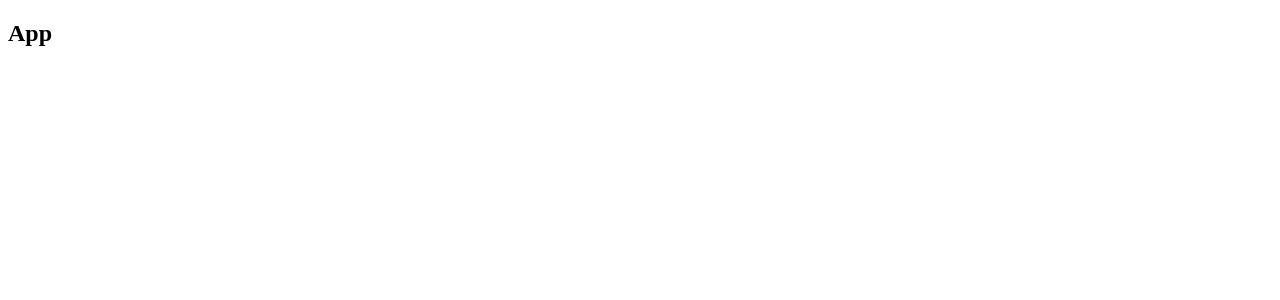
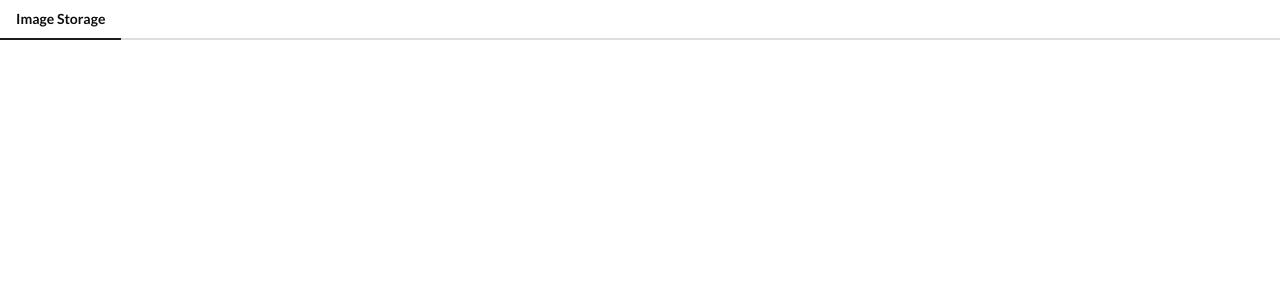
Before and after one commit to CodeyPacker/image-vuer, a Vue app: page / in a window 1280 px wide. Shown: the top 300 px of the page. Built offline with nearby package versions, Linux system fonts and the light colour scheme.

Commit message:
Added Semantic UI, plus some header styles

```diff
--- a/public/index.html
+++ b/public/index.html
@@ -4,6 +4,7 @@
     <meta charset="utf-8">
     <meta http-equiv="X-UA-Compatible" content="IE=edge">
     <meta name="viewport" content="width=device-width,initial-scale=1.0">
+    <link rel="stylesheet" href="https://cdnjs.cloudflare.com/ajax/libs/semantic-ui/2.4.1/semantic.min.css">
     <link rel="icon" href="<%= BASE_URL %>favicon.ico">
     <title><%= htmlWebpackPlugin.options.title %></title>
   </head>
--- a/src/App.vue
+++ b/src/App.vue
@@ -1,11 +1,16 @@
 <template>
   <div>
-    <h2>App</h2>
+    <AppHeader></AppHeader>
   </div>
 </template>
 
 <script>
+import AppHeader from './components/AppHeader'
+
 export default {
   name: 'app',
+  components: {
+    AppHeader
+  }
 };
 </script>
--- /dev/null
+++ b/src/components/AppHeader.vue
@@ -0,0 +1,13 @@
+<template>
+  <div class="ui secondary pointing menu">
+    <a href="/" class="active item">
+    Image Storage
+    </a>
+  </div>
+</template>
+
+<script>
+export default {
+  name: 'AppHeader'
+}
+</script>
```
